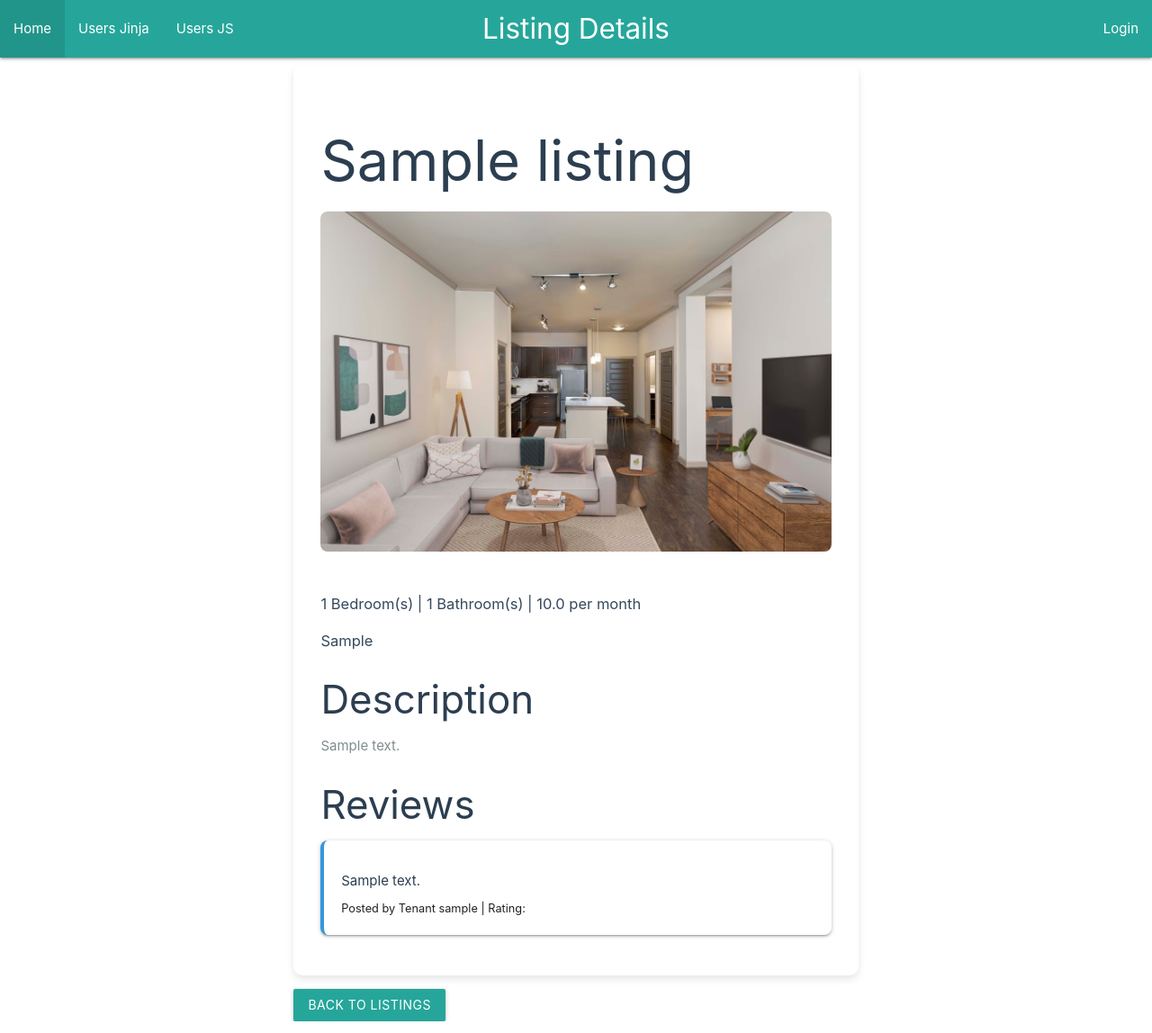
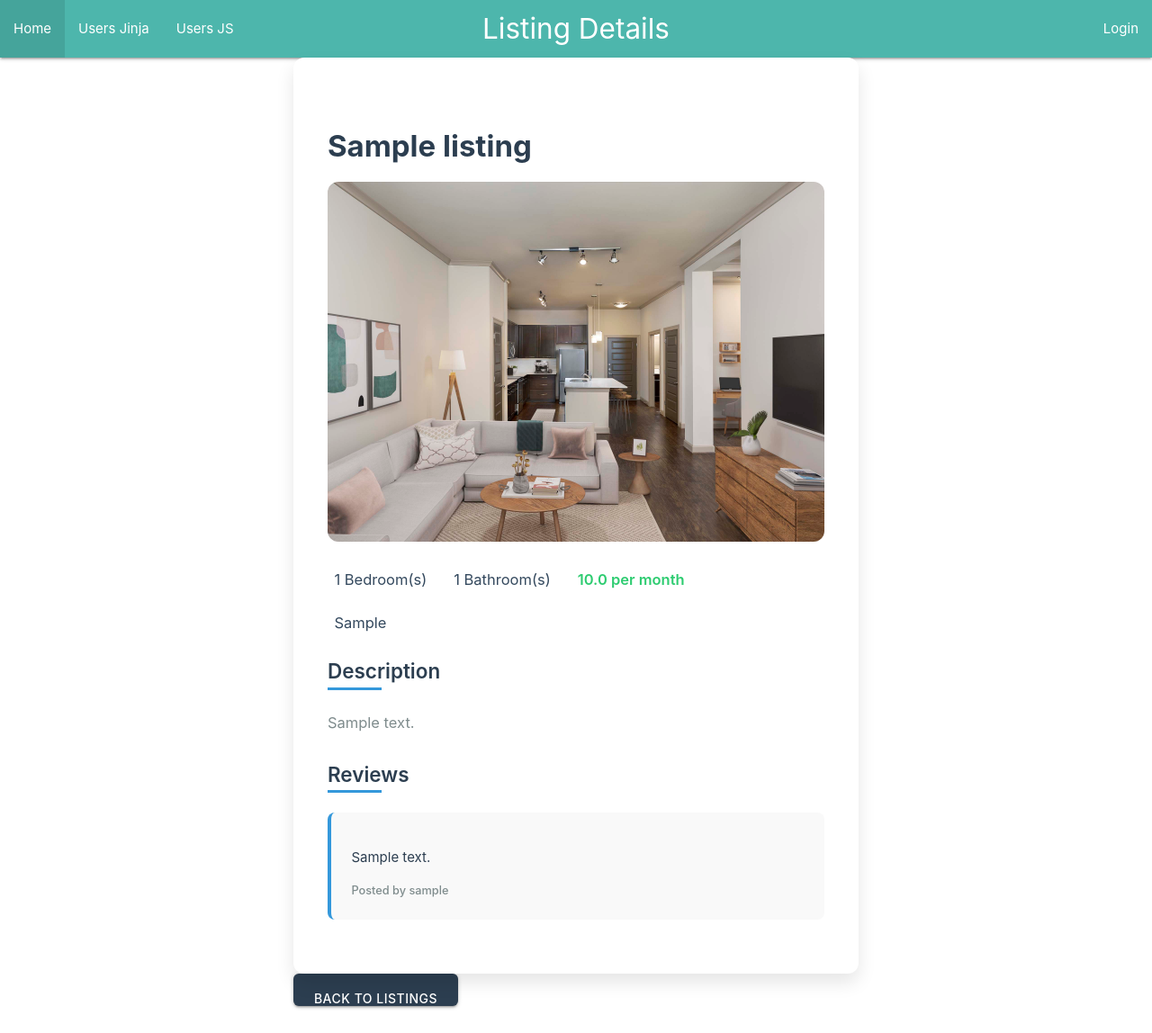
Before and after one commit to Crib-Coders/INFO2602Project, a Flask app: page /listings/1 in a window 1280 px wide. Shown: the whole page at 90% size. Run offline with Flask 3, Linux system fonts and the light colour scheme; tables that the repository leaves empty hold one stand-in row (values such as "Sample post").

Commit message:
css on listing page

```diff
--- a/App/templates/layout.html
+++ b/App/templates/layout.html
@@ -14,7 +14,7 @@
   </head>
   <body>
 
-      <nav class="teal lighten-1">
+      <nav class="teal lighten-2">
           <div class="nav-wrapper">
               <a href="#!" class="brand-logo center">{% block page %}{% endblock %}</a>
               <ul id="nav-mobile" class="left">
--- a/App/templates/listing_details.html
+++ b/App/templates/listing_details.html
@@ -5,65 +5,286 @@
 {% block content %}
   <div class="container mt-4">
     {% if listing %}
-    <div class="card mb-4" style="border-radius: 10px; box-shadow: 0 4px 8px rgba(0,0,0,0.1);">
-      <div class="card-body" style="padding: 2rem;">
-        <h1 style="color: #2c3e50; margin-bottom: 1.5rem;">{{ listing.title }}</h1>
+    <div class="card mb-4 listing-card">
+      <div class="card-body">
+        <h1 class="listing-title">{{ listing.title }}</h1>
+
+        <div class="listing-image-container">
           <img src="{{ url_for('static', filename='images/listing' ~ listing.id ~ '.jpg') }}"
                alt="{{ listing.title }}"
-             class="listing-image"
-             style="width: 100%; max-height: 400px; object-fit: cover; border-radius: 8px; margin-bottom: 1.5rem;">
+               class="listing-image">
+        </div>
 
-        <p style="font-size: 1.1rem; color: #34495e; margin-bottom: 1rem;">
-          <i class="fas fa-bed" style="color: #3498db;"></i> {{ listing.bedrooms }} Bedroom(s) |
-          <i class="fas fa-bath" style="color: #3498db;"></i> {{ listing.bathrooms }} Bathroom(s) |
-          <i class="fas fa-dollar-sign" style="color: #2ecc71;"></i> {{ listing.price }} per month
-        </p>
+        <div class="listing-meta">
+          <div class="meta-item">
+            <i class="fas fa-bed meta-icon"></i>
+            <span>{{ listing.bedrooms }} Bedroom(s)</span>
+          </div>
+          <div class="meta-item">
+            <i class="fas fa-bath meta-icon"></i>
+            <span>{{ listing.bathrooms }} Bathroom(s)</span>
+          </div>
+          <div class="meta-item price">
+            <i class="fas fa-dollar-sign meta-icon"></i>
+            <span>{{ listing.price }} per month</span>
+          </div>
+        </div>
 
-        <p style="font-size: 1.1rem; color: #34495e; margin-bottom: 1.5rem;">
-          <i class="fas fa-map-marker-alt" style="color: #e74c3c;"></i> {{ listing.location }}
-        </p>
+        <div class="location">
+          <i class="fas fa-map-marker-alt location-icon"></i>
+          <span>{{ listing.location }}</span>
+        </div>
 
-        <h3 style="color: #2c3e50; margin-bottom: 1rem;">Description</h3>
-        <p style="color: #7f8c8d; line-height: 1.6;">{{ listing.description or "No description provided" }}</p>
+        <div class="description-section">
+          <h3 class="section-title">Description</h3>
+          <p class="description-text">{{ listing.description or "No description provided" }}</p>
+        </div>
 
-        <h3 style="color: #2c3e50; margin-top: 2rem; margin-bottom: 1rem;">Reviews</h3>
+        <div class="reviews-section">
+          <h3 class="section-title">Reviews</h3>
           {% if reviews %}
             {% for review in reviews %}
-            <div class="card mb-2" style="border-radius: 8px; border-left: 4px solid #3498db;">
-              <div class="card-body" style="padding: 1.25rem;">
-                <p style="color: #2c3e50; margin-bottom: 0.5rem;">{{ review.text }}</p>
-                <small class="text-muted" style="font-size: 0.85rem;">
-                  Posted by Tenant {{ review.tenant.username }} |
+              <div class="review-card">
+                <div class="review-body">
+                  <p class="review-text">{{ review.text }}</p>
+                  <div class="review-meta">
+                    <span class="review-author">Posted by {{ review.tenant.username }}</span>
                     {% if review.rating %}
-                    Rating:
+                      <span class="review-rating">
                         {% for i in range(review.rating) %}
-                      <i class="fas fa-star" style="color: #f39c12;"></i>
+                          <i class="fas fa-star"></i>
                         {% endfor %}
-                  {% else %}
-                    No rating provided
+                      </span>
                     {% endif %}
+                    <span class="review-date">
                       {% if review.updated_at %}
                         on {{ review.updated_at.strftime('%B %d, %Y') }}
                       {% endif %}
                       {% if review.created_at and review.created_at != review.updated_at %}
                         (originally posted on {{ review.created_at.strftime('%B %d, %Y') }})
                       {% endif %}
-                  {% if review.created_at %}
+                      {% if review.created_at and not review.updated_at %}
                         on {{ review.created_at.strftime('%B %d, %Y') }}
                       {% endif %}
-                </small>
+                    </span>
+                  </div>
                 </div>
               </div>
             {% endfor %}
           {% else %}
-          <p style="color: #7f8c8d;">No reviews yet.</p>
+            <p class="no-reviews">No reviews yet.</p>
           {% endif %}
         </div>
       </div>
-      <a href="{{ url_for('index_views.index_page') }}" class="btn btn-secondary">Back to Listings</a>
+    </div>
+    <a href="{{ url_for('index_views.index_page') }}" class="btn back-button">Back to Listings</a>
     {% else %}
       <div class="alert alert-danger">Listing not found</div>
-      <a href="{{ url_for('index_views.index_page') }}" class="btn btn-secondary">Back to Listings</a>
+      <a href="{{ url_for('index_views.index_page') }}" class="btn back-button">Back to Listings</a>
     {% endif %}
   </div>
+
+  <style>
+    :root {
+      --primary-color: #3498db;
+      --secondary-color: #2c3e50;
+      --accent-color: #e74c3c;
+      --success-color: #2ecc71;
+      --warning-color: #f39c12;
+      --light-text: #7f8c8d;
+      --dark-text: #34495e;
+      --card-shadow: 0 10px 20px rgba(0,0,0,0.1);
+      --border-radius: 12px;
+    }
+
+    .listing-card {
+      border-radius: var(--border-radius);
+      box-shadow: var(--card-shadow);
+      border: none;
+      overflow: hidden;
+      width: 100%;
+      margin: 0 auto;
+    }
+
+    .card-body {
+      padding: 2.5rem;
+    }
+
+    .listing-title {
+      color: var(--secondary-color);
+      margin-bottom: 1.5rem;
+      font-weight: 700;
+      font-size: 2.2rem;
+    }
+
+    .listing-image-container {
+      margin-bottom: 2rem;
+      border-radius: var(--border-radius);
+      overflow: hidden;
+      height: 400px;
+    }
+
+    .listing-image {
+      width: 100%;
+      height: 100%;
+      object-fit: cover;
+      transition: transform 0.3s ease;
+    }
+
+    .listing-image:hover {
+      transform: scale(1.02);
+    }
+
+    .listing-meta {
+      display: flex;
+      flex-wrap: wrap;
+      gap: 1.5rem;
+      margin-bottom: 1.5rem;
+      align-items: center;
+    }
+
+    .meta-item {
+      display: flex;
+      align-items: center;
+      font-size: 1.1rem;
+      color: var(--dark-text);
+    }
+
+    .meta-item.price {
+      color: var(--success-color);
+      font-weight: 600;
+    }
+
+    .meta-icon {
+      margin-right: 0.5rem;
+      font-size: 1.2rem;
+    }
+
+    .fa-bed { color: var(--primary-color); }
+    .fa-bath { color: var(--primary-color); }
+    .fa-dollar-sign { color: inherit; }
+
+    .location {
+      display: flex;
+      align-items: center;
+      margin-bottom: 2rem;
+      font-size: 1.1rem;
+      color: var(--dark-text);
+    }
+
+    .location-icon {
+      color: var(--accent-color);
+      margin-right: 0.5rem;
+      font-size: 1.2rem;
+    }
+
+    .section-title {
+      color: var(--secondary-color);
+      margin: 2rem 0 1.5rem;
+      font-weight: 600;
+      font-size: 1.5rem;
+      position: relative;
+      padding-bottom: 0.5rem;
+    }
+
+    .section-title::after {
+      content: '';
+      position: absolute;
+      bottom: 0;
+      left: 0;
+      width: 60px;
+      height: 3px;
+      background: var(--primary-color);
+    }
+
+    .description-text {
+      color: var(--light-text);
+      line-height: 1.8;
+      font-size: 1.1rem;
+    }
+
+    .review-card {
+      border-radius: 8px;
+      border-left: 4px solid var(--primary-color);
+      margin-bottom: 1.5rem;
+      background: #f9f9f9;
+      transition: transform 0.2s ease, box-shadow 0.2s ease;
+    }
+
+    .review-card:hover {
+      transform: translateY(-3px);
+      box-shadow: 0 5px 15px rgba(0,0,0,0.1);
+    }
+
+    .review-body {
+      padding: 1.5rem;
+    }
+
+    .review-text {
+      color: var(--secondary-color);
+      margin-bottom: 1rem;
+      line-height: 1.6;
+    }
+
+    .review-meta {
+      display: flex;
+      flex-wrap: wrap;
+      gap: 1rem;
+      align-items: center;
+      font-size: 0.85rem;
+      color: var(--light-text);
+    }
+
+    .review-author {
+      font-weight: 500;
+    }
+
+    .review-rating {
+      color: var(--warning-color);
+    }
+
+    .no-reviews {
+      color: var(--light-text);
+      font-style: italic;
+      padding: 1rem 0;
+    }
+
+    .back-button {
+      background-color: var(--secondary-color);
+      color: white;
+      padding: 0.7rem 1.5rem;
+      border-radius: 6px;
+      font-weight: 500;
+      transition: all 0.3s ease;
+      border: none;
+      margin-bottom: 2rem;
+    }
+
+    .back-button:hover {
+      background-color: var(--primary-color);
+      transform: translateY(-2px);
+      box-shadow: 0 4px 8px rgba(0,0,0,0.1);
+      color: white;
+    }
+
+    @media (max-width: 768px) {
+      .card-body {
+        padding: 1.5rem;
+      }
+
+      .listing-title {
+        font-size: 1.8rem;
+      }
+
+      .listing-meta {
+        flex-direction: column;
+        align-items: flex-start;
+        gap: 0.8rem;
+      }
+
+      .listing-image-container {
+        height: 300px;
+      }
+    }
+  </style>
 {% endblock %}
--- a/App/templates/login.html
+++ b/App/templates/login.html
@@ -18,7 +18,7 @@
                             <input id="password" name="password" type="password" required>
                             <label for="password">Password</label>
                         </div>
-                        <button class="btn waves-effect waves-light purple" type="submit">
+                        <button class="btn waves-effect waves-light blue" type="submit">
                             Login
                         </button>
                     </form>
```
Lines whose indentation alone changed are shown as unchanged.
